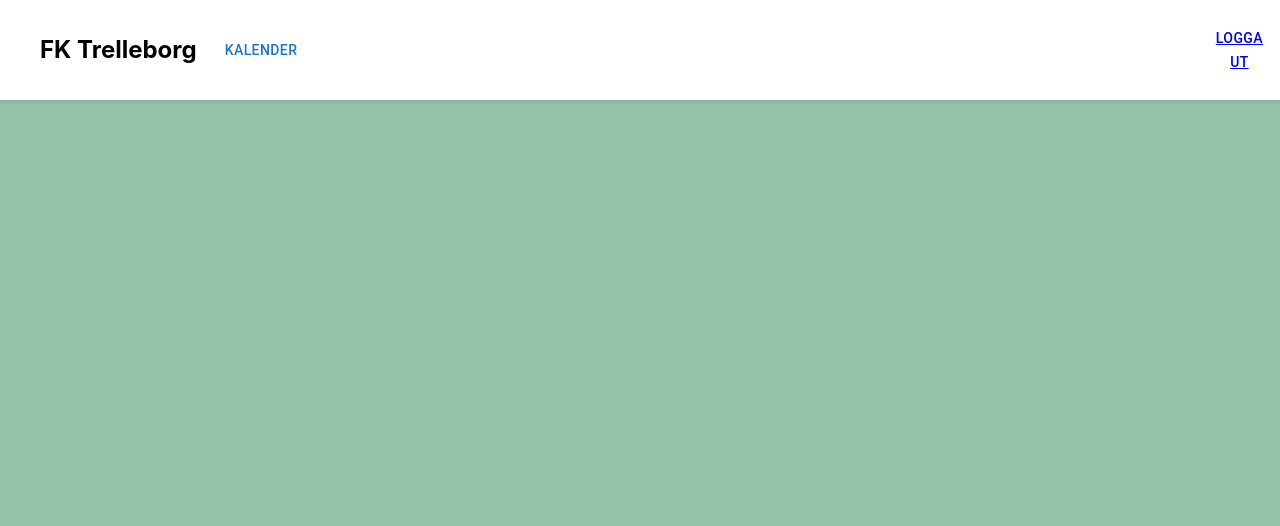
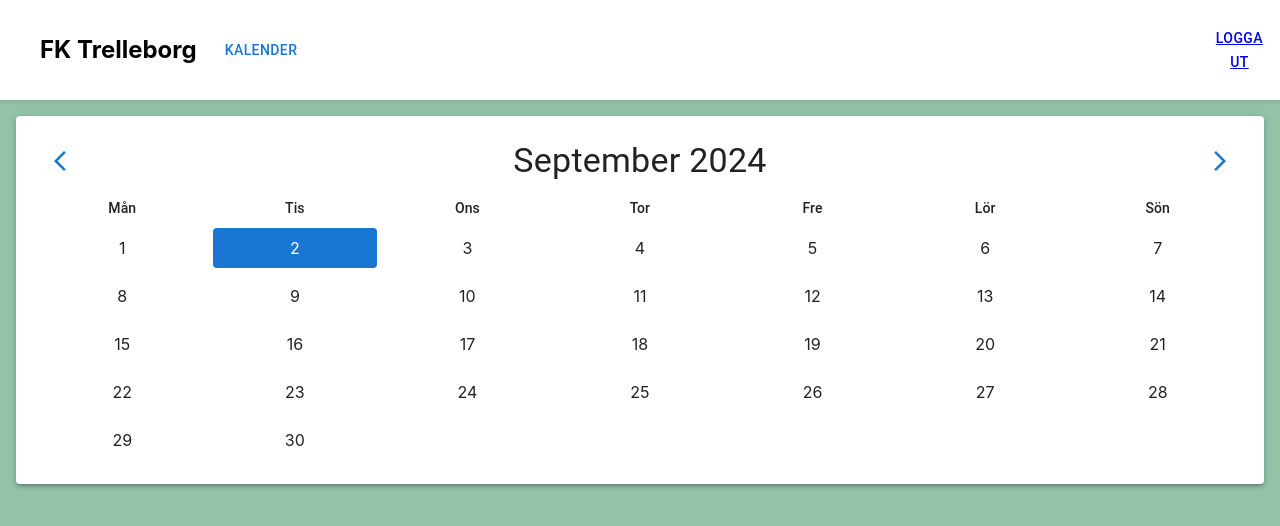
Before and after one commit to fktrelleborg/fk-trelleborg, a React (Vite) app: page /fk-trelleborg/calendar in a window 1280 px wide. Shown: the top 526 px of the page. Built offline with nearby package versions, Linux system fonts and the light colour scheme; no server answers; sample sign-in values are in the browser's storage.

Commit message:
Added calender

```diff
--- a/src/App.jsx
+++ b/src/App.jsx
@@ -5,6 +5,7 @@ import SignupPage from "./pages/SignupPage";
 import HomePage from "./pages/HomePage";
 import LogOutPage from "./pages/LogOutPage";
 import ForgotPasswordPage from "./pages/ForgotPasswordPage";
+import Calendar from "./pages/Calendar";
 import useAuth from "./hooks/useAuth";
 import ProtectedRoutes from "./Components/ProtectedRoutes";
 
@@ -25,6 +26,7 @@ function App() {
         <Route element={<ProtectedRoutes />}>
           <Route path="/logout" element={<LogOutPage />} />
           <Route path="/home" element={<HomePage />} />
+          <Route path="/calendar" element={<Calendar />} />
         </Route>
       </Routes>
     </div>
--- a/src/Components/Header/Header.jsx
+++ b/src/Components/Header/Header.jsx
@@ -12,7 +12,9 @@ const Header = () => {
               <h2>FK Trelleborg</h2>
             </HeaderLi>
             <HeaderLi>
-              <Button variant="text">Kalender</Button>
+              <Button variant="text" component={Link} to="/calendar">
+                Kalender
+              </Button>
             </HeaderLi>
           </HeaderUl>
         </HeaderNav>
--- /dev/null
+++ b/src/pages/Calendar.jsx
@@ -0,0 +1,106 @@
+import { useState } from 'react';
+import { format, startOfMonth, endOfMonth, eachDayOfInterval, isSameMonth, isToday, addMonths, subMonths } from 'date-fns';
+import { styled } from '@mui/material/styles';
+import { Box, Typography, Paper, Grid, IconButton } from '@mui/material';
+import ArrowBackIosNewIcon from '@mui/icons-material/ArrowBackIosNew';
+import ArrowForwardIosIcon from '@mui/icons-material/ArrowForwardIos';
+
+const CalendarContainer = styled(Paper)(({ theme }) => ({
+  padding: theme.spacing(3),
+  margin: theme.spacing(2),
+}));
+
+const CalendarHeader = styled(Box)(({ theme }) => ({
+  display: 'flex',
+  justifyContent: 'space-between',
+  alignItems: 'center',
+  marginBottom: theme.spacing(2),
+}));
+
+const CalendarGrid = styled(Grid)(({ theme }) => ({
+  display: 'grid',
+  gridTemplateColumns: 'repeat(7, 1fr)',
+  gap: theme.spacing(1),
+}));
+
+const CalendarDay = styled(Box)(({ theme, isCurrentMonth, isToday, isSelected }) => ({
+  padding: theme.spacing(1),
+  textAlign: 'center',
+  cursor: 'pointer',
+  borderRadius: theme.shape.borderRadius,
+  backgroundColor: isSelected ? theme.palette.primary.main : 'transparent',
+  color: isSelected ? theme.palette.primary.contrastText :
+         isToday ? theme.palette.primary.main :
+         isCurrentMonth ? theme.palette.text.primary : theme.palette.text.disabled,
+  '&:hover': {
+    backgroundColor: theme.palette.action.hover,
+  },
+}));
+
+const NavigationButton = styled(IconButton)(({ theme }) => ({
+  color: theme.palette.primary.main,
+  '&:hover': {
+    backgroundColor: theme.palette.action.hover,
+  },
+}));
+
+const Calendar = () => {
+  const [selectedDate, setSelectedDate] = useState(new Date());
+  const [currentMonth, setCurrentMonth] = useState(new Date());
+
+  const monthStart = startOfMonth(currentMonth);
+  const monthEnd = endOfMonth(currentMonth);
+  const days = eachDayOfInterval({ start: monthStart, end: monthEnd });
+
+  const weekDays = ['Mån', 'Tis', 'Ons', 'Tor', 'Fre', 'Lör', 'Sön'];
+
+  const handleDateClick = (date) => {
+    setSelectedDate(date);
+  };
+
+  const handlePreviousMonth = () => {
+    setCurrentMonth(subMonths(currentMonth, 1));
+  };
+
+  const handleNextMonth = () => {
+    setCurrentMonth(addMonths(currentMonth, 1));
+  };
+
+  return (
+    <CalendarContainer elevation={3}>
+      <CalendarHeader>
+        <NavigationButton onClick={handlePreviousMonth}>
+          <ArrowBackIosNewIcon />
+        </NavigationButton>
+        <Typography variant="h4">
+          {format(currentMonth, 'MMMM yyyy')}
+        </Typography>
+        <NavigationButton onClick={handleNextMonth}>
+          <ArrowForwardIosIcon />
+        </NavigationButton>
+      </CalendarHeader>
+
+      <CalendarGrid>
+        {weekDays.map((day) => (
+          <Typography key={day} variant="subtitle2" align="center">
+            {day}
+          </Typography>
+        ))}
+
+        {days.map((day) => (
+          <CalendarDay
+            key={day.toString()}
+            isCurrentMonth={isSameMonth(day, currentMonth)}
+            isToday={isToday(day)}
+            isSelected={selectedDate && format(day, 'yyyy-MM-dd') === format(selectedDate, 'yyyy-MM-dd')}
+            onClick={() => handleDateClick(day)}
+          >
+            {format(day, 'd')}
+          </CalendarDay>
+        ))}
+      </CalendarGrid>
+    </CalendarContainer>
+  );
+};
+
+export default Calendar;
```
